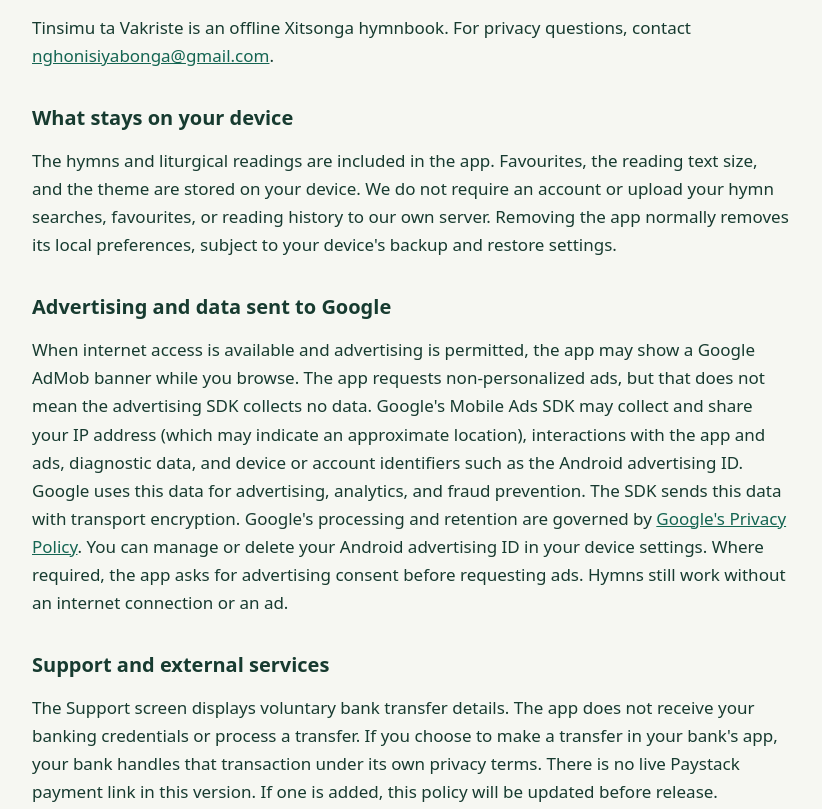
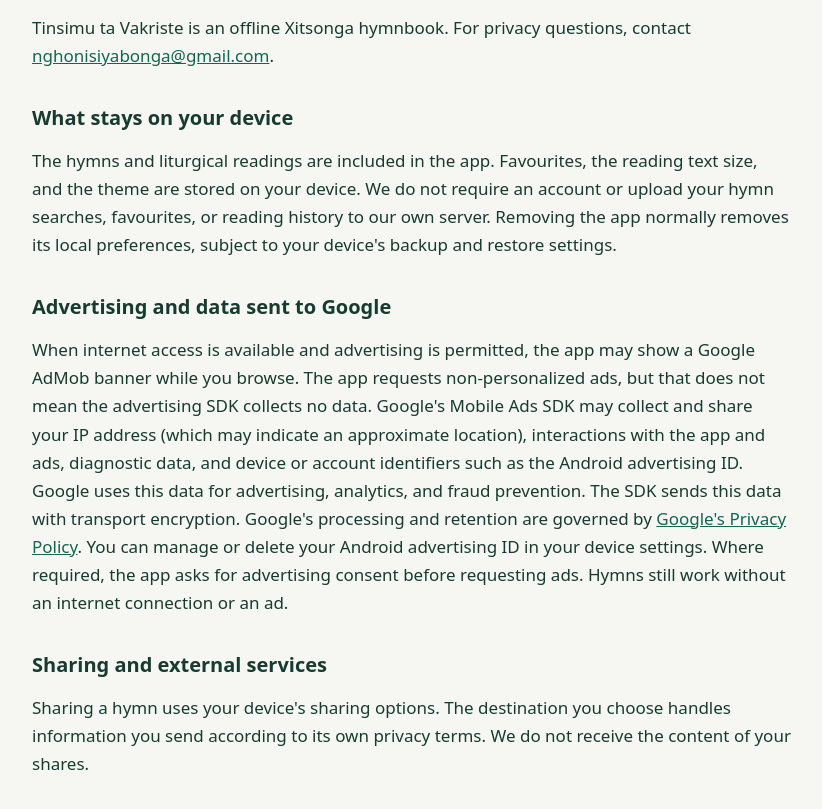
Before and after one commit to stoiccapitaltrading/stoiccapitaltrading.github.io, a plain HTML site: page privacy.html in a window 1280 px wide. Shown: the part 143-952 px from the top of the page, without its empty margins (228-1050 px from the left). Drawn offline with Linux system fonts and the light colour scheme.

Commit message:
Remove bank transfer disclosure from hymnbook privacy policy

```diff
--- a/privacy.html
+++ b/privacy.html
@@ -25,8 +25,7 @@
   <p>The hymns and liturgical readings are included in the app. Favourites, the reading text size, and the theme are stored on your device. We do not require an account or upload your hymn searches, favourites, or reading history to our own server. Removing the app normally removes its local preferences, subject to your device's backup and restore settings.</p>
   <h2>Advertising and data sent to Google</h2>
   <p>When internet access is available and advertising is permitted, the app may show a Google AdMob banner while you browse. The app requests non-personalized ads, but that does not mean the advertising SDK collects no data. Google's Mobile Ads SDK may collect and share your IP address (which may indicate an approximate location), interactions with the app and ads, diagnostic data, and device or account identifiers such as the Android advertising ID. Google uses this data for advertising, analytics, and fraud prevention. The SDK sends this data with transport encryption. Google's processing and retention are governed by <a href="https://policies.google.com/privacy">Google's Privacy Policy</a>. You can manage or delete your Android advertising ID in your device settings. Where required, the app asks for advertising consent before requesting ads. Hymns still work without an internet connection or an ad.</p>
-  <h2>Support and external services</h2>
-  <p>The Support screen displays voluntary bank transfer details. The app does not receive your banking credentials or process a transfer. If you choose to make a transfer in your bank's app, your bank handles that transaction under its own privacy terms. There is no live Paystack payment link in this version. If one is added, this policy will be updated before release.</p>
+  <h2>Sharing and external services</h2>
   <p>Sharing a hymn uses your device's sharing options. The destination you choose handles information you send according to its own privacy terms. We do not receive the content of your shares.</p>
   <h2>Retention, requests, and changes</h2>
   <p>We do not run an app account or a server that stores your hymns or preferences. Local preferences remain until you remove them by clearing the app's storage or uninstalling it, subject to device backups. For information that Google processes for ads, see Google's privacy controls and policy. Contact <a href="mailto:nghonisiyabonga@gmail.com">nghonisiyabonga@gmail.com</a> with privacy questions. We will update this page when app data practices change and show the new effective date.</p>
```
